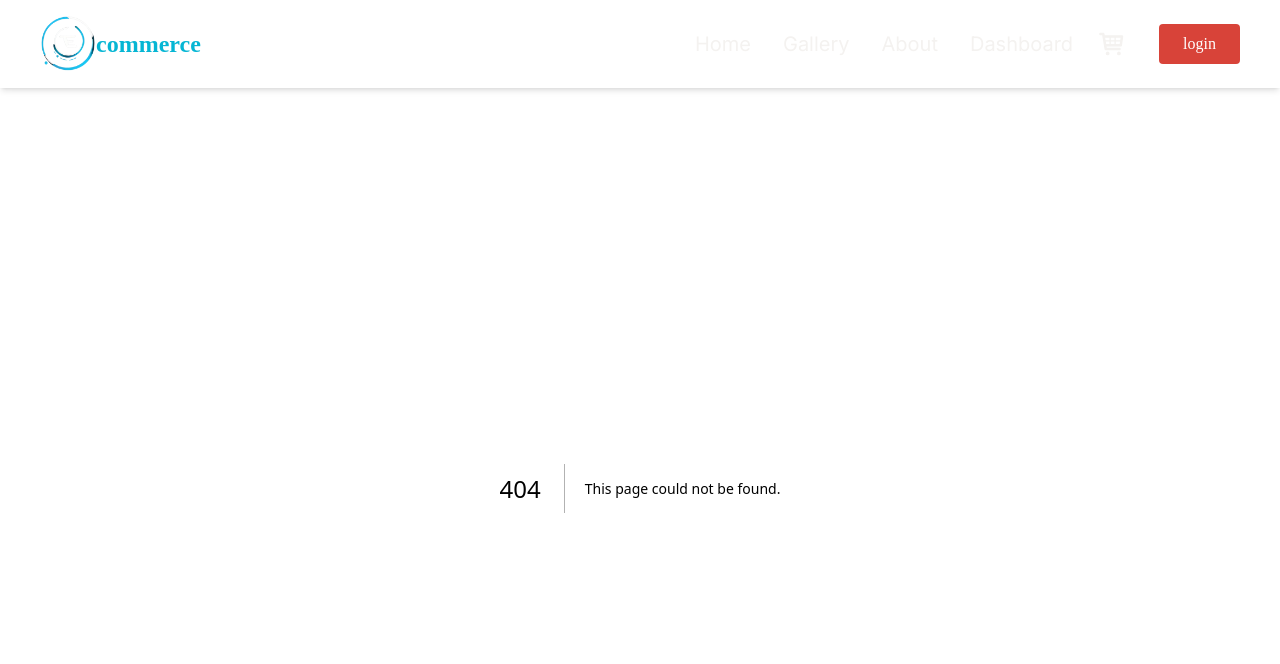
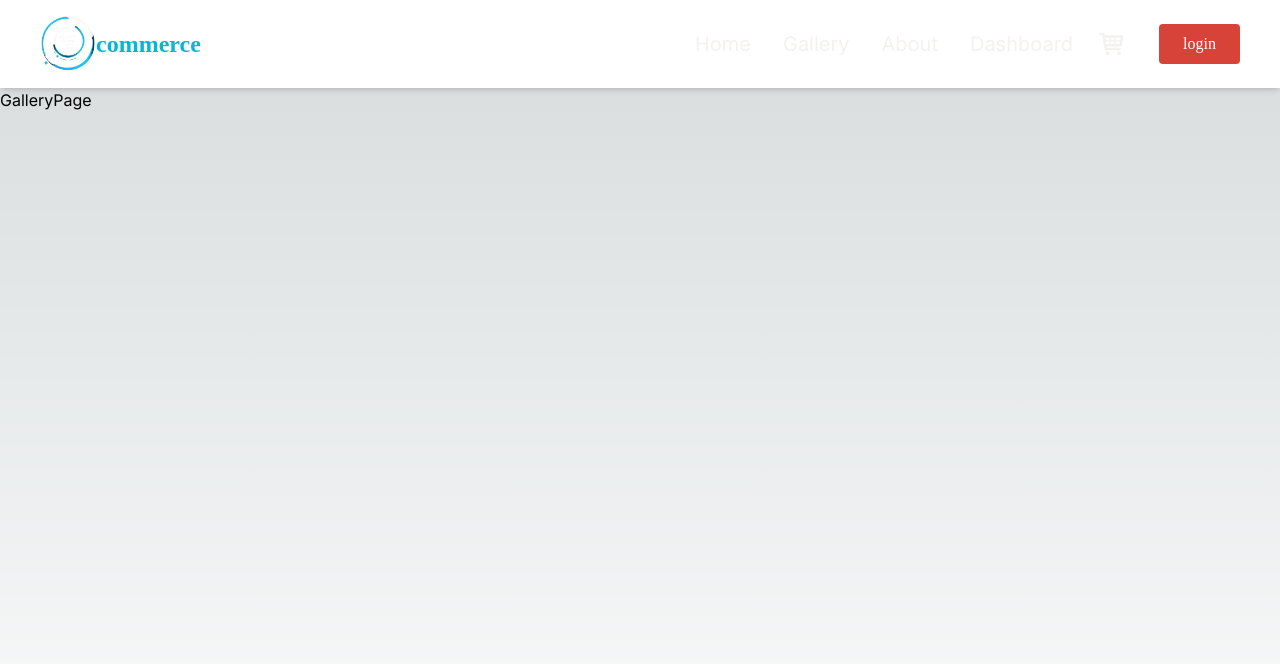
Before and after one commit to percylin33/gadget-galaxy, a Next.js app: page /gallery in a window 1280 px wide. Before the commit this address had no page. Shown: the top 664 px of the page. Built offline with nearby package versions, Linux system fonts and the light colour scheme.

Commit message:
fix-gallery

```diff
--- /dev/null
+++ b/src/app/gallery/page.tsx
@@ -0,0 +1,7 @@
+export default function GalleryPage() {
+    return (
+      <div className="h-screen">
+        <h1>GalleryPage</h1>
+      </div>
+    )
+  }
```
